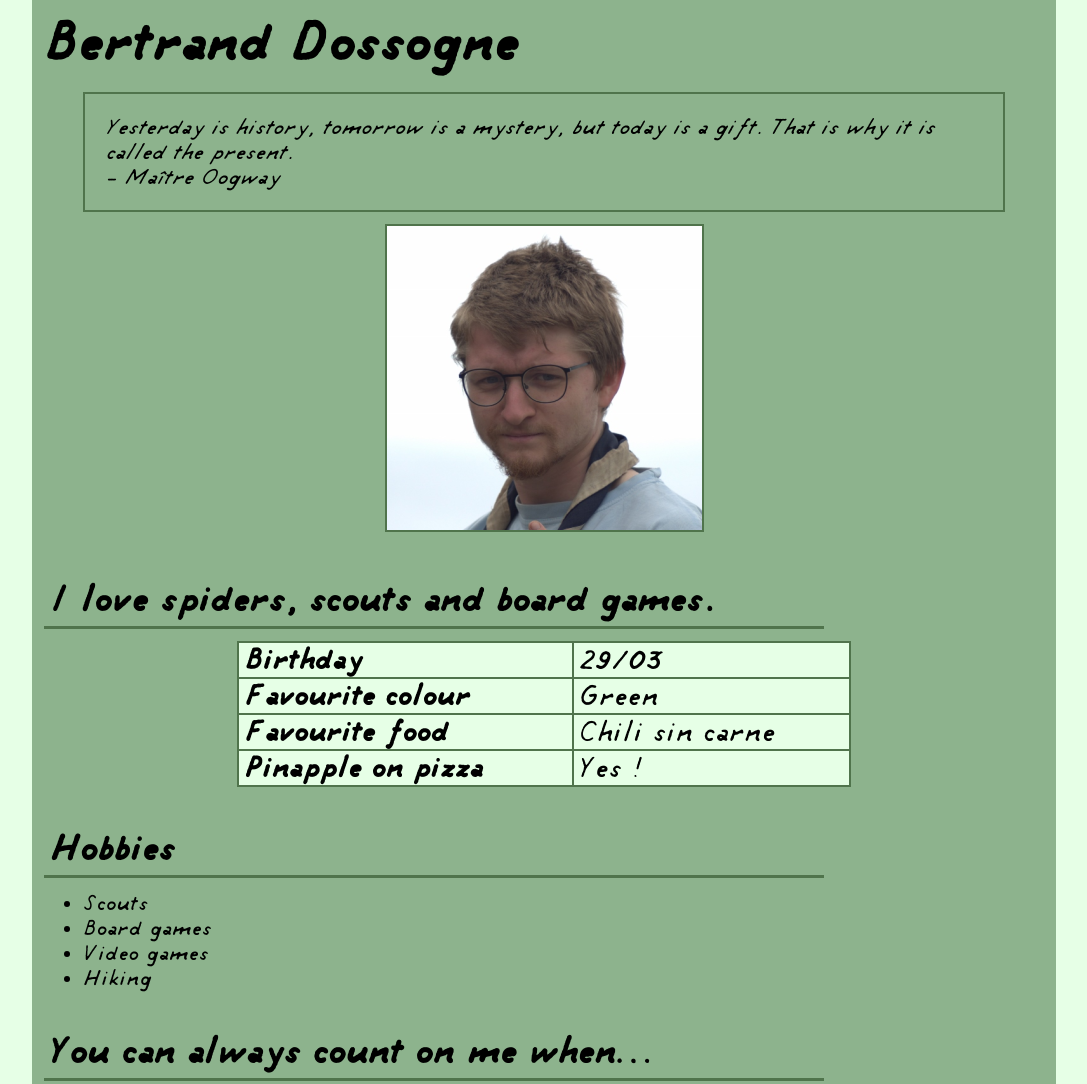
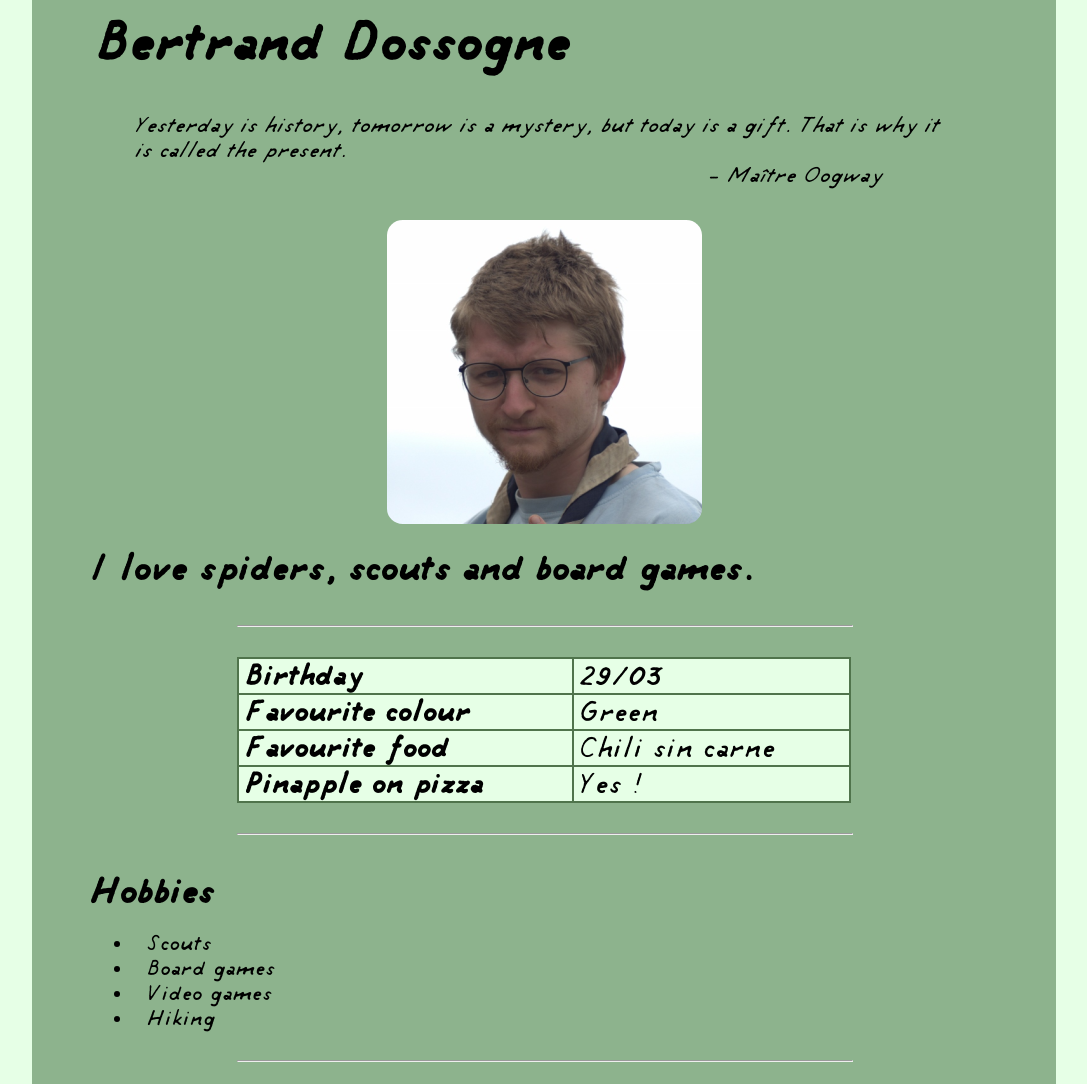
Before and after one commit to Bertrand2/markdown-warmup-html, a plain HTML site: page index.html in a window 1280 px wide. Shown: the top 1084 px of the page, without its empty margins (96-1183 px from the left). Drawn offline with Linux system fonts and the light colour scheme; a web font is replaced by a local one.

Commit message:
style changes

```diff
--- a/index.html
+++ b/index.html
@@ -11,7 +11,10 @@
 
             <section class="citation">
                 <p>
-                    Yesterday is history, tomorrow is a mystery, but today is a gift. That is why it is called the present.<br>- Maître Oogway
+                    Yesterday is history, tomorrow is a mystery, but today is a gift. That is why it is called the present.
+                </p>
+                <p class="author">
+                    - Maître Oogway
                 </p>
             </section>
 
@@ -21,6 +24,7 @@
 
             <h2>I love spiders, scouts and board games.</h2>
 
+            <hr>
 
             <section class="tableContainer">
                 <table style="width:100%">
@@ -43,6 +47,8 @@
                 </table>
             </section>
 
+            <hr>
+
             <h2>Hobbies</h2>
 
             <ul class="content">
@@ -52,12 +58,16 @@
                 <li>Hiking</li>
             </ul>
 
+            <hr>
+
             <h2>You can always count on me when…</h2>
 
             <ul class="content">
                 <li>You're feeling down</li>
                 <li>You're stuck in a Zelda game</li>
             </ul>
+
+            <hr>
 
             <h2>A funny story</h2>
             <p class="content">
--- a/style.css
+++ b/style.css
@@ -39,10 +39,13 @@ body {
 .citation{
     padding: 2%;
     margin: 6px;
-    border: 2px solid var(--color-lines);
     font-style: italic;
-    margin-left: 5%;
-    margin-right: 5%;
+    margin-left: 8%;
+    margin-right: 8%;
+}
+
+.author{
+    margin-left:70%;
 }
 
 .imgContainer{
@@ -56,33 +59,43 @@ img{
     height: 304px;
     width: 315px;
     margin: 6px;
-    border: 2px solid var(--color-lines);
+    border-radius: 5%;
 }
 
 h1{
     padding: 12px;
+    margin-left: 5%;
     font-size: 3em;
 }
 
 h2{
     margin: 12px;
-    margin-top: 35px;
+    margin-left: 5%;
     padding: 6px;
     font-size: 2em;
-    border-bottom: 3px solid var(--color-lines);
     width: 75%;
 }
 
 h3{
     margin: 12px;
+    margin-left: 5%;
     padding: 6px;
     font-size: 1.4em;
     width: 75%;
 }
 
+hr{
+    margin-left: 20%;
+    margin-top: 30px;
+    margin-bottom: 30px;
+    width: 60%;
+    color: var(--color-lines);
+    size: 4px;
+}
+
 .content{
-    margin-left: 5%;
-    margin-right: 5%;
+    margin-left: 8%;
+    margin-right: 8%;
 }
 
 .navigationLinks{
@@ -119,3 +132,7 @@ table,tr,td,th{
 tr,td,th{
     padding-left: 6px;
 }
+
+ul{
+    list-style: inside;
+}
```
Lines whose indentation alone changed are shown as unchanged.
